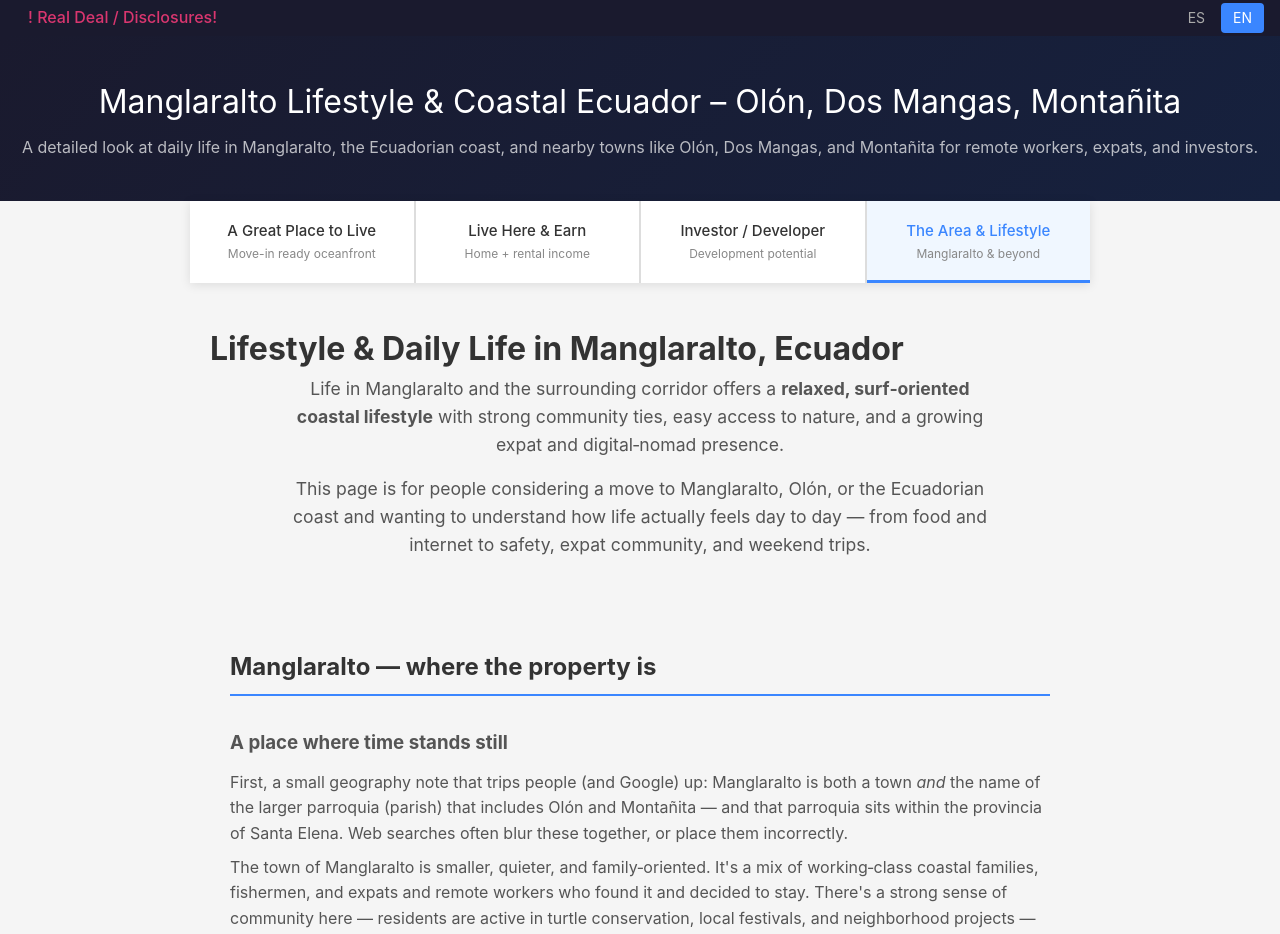
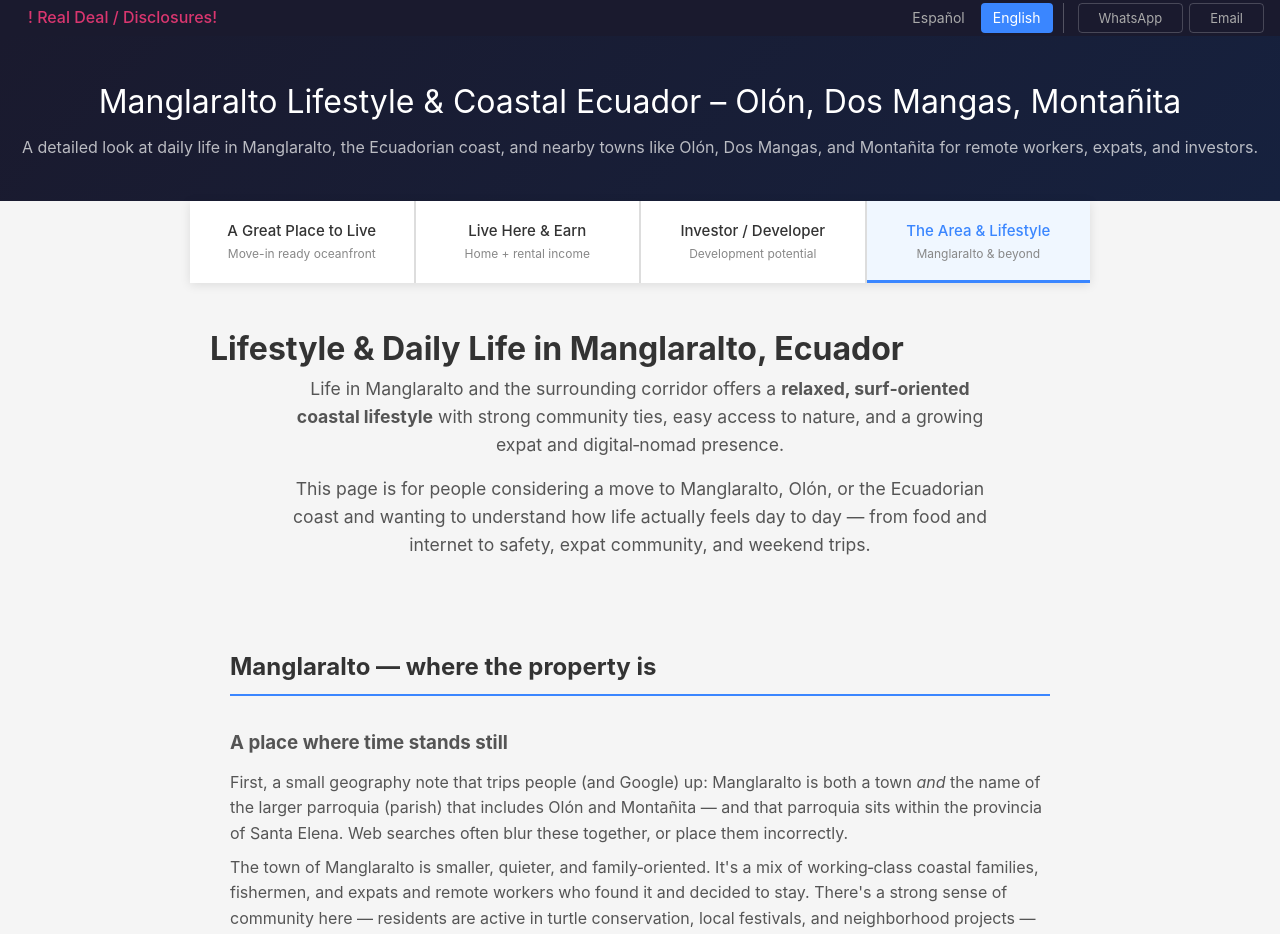
Before and after one commit to almamala/spondylus-tech, a Jekyll site: the page built from lifestyle.html, in a window 1280 px wide and 1400 px high. Shown: the top 934 px of the window. Built offline with Jekyll 4.4.1, drawn with Linux system fonts in a browser that asks for light colours.

Commit message:
Mirror AI optimization to Spanish pages; add WhatsApp/email contact links; desktop lang-bar with Español/English and contact buttons; fix es/ internal links

```diff
--- a/_includes/contact-bar.html
+++ b/_includes/contact-bar.html
@@ -1,4 +1,9 @@
 <nav class="contact-bar" aria-label="Contact">
-  <a href="https://wa.me/593XXXXXXXXX">WhatsApp</a>
-  <a href="mailto:contact@example.com">Email</a>
+  {% if page.lang == 'es' %}
+  <a href="https://wa.me/19712356925?text=He%20revisado%20el%20sitio%20web%20completo%20de%20la%20propiedad%20y%20me%20gustar%C3%ADa%20coordinar%20una%20visita." target="_blank">WhatsApp</a>
+  <a href="mailto:readysteadyco@gmail.com?subject=Brisas%20del%20Mar%20%E2%80%93%20Solicitud%20de%20Visita">Email</a>
+  {% else %}
+  <a href="https://wa.me/19712356925?text=I%27ve%20reviewed%20the%20full%20property%20website%20and%20would%20like%20to%20schedule%20a%20showing." target="_blank">WhatsApp</a>
+  <a href="mailto:readysteadyco@gmail.com?subject=Brisas%20del%20Mar%20%E2%80%93%20Showing%20Request">Email</a>
+  {% endif %}
 </nav>
--- a/_includes/lang-bar.html
+++ b/_includes/lang-bar.html
@@ -8,18 +8,31 @@
        class="transparency-link{% if page.page_id == 'transparency' %} active{% endif %}"
        title="Transparency">! Real Deal / Disclosures! </a>
   {% endif %}
+
+  <div class="lang-bar-right">
     <div class="lang-switcher">
       {% assign es_path = page.page_id | append: '.html' %}
       {% if page.page_id == 'index' %}{% assign es_path = '' %}{% endif %}
       {% if page.page_id == 'transparency' %}{% assign es_path = 'transparencia.html' %}{% endif %}
       <a href="{{ site.baseurl }}/es/{{ es_path }}"
          title="Español"
-       {% if page.lang == 'es' %}class="active"{% endif %}>ES</a>
+         {% if page.lang == 'es' %}class="active"{% endif %}>Español</a>
       {% assign en_path = page.page_id | append: '.html' %}
       {% if page.page_id == 'index' %}{% assign en_path = '' %}{% endif %}
       {% if page.page_id == 'transparencia' %}{% assign en_path = 'transparency.html' %}{% endif %}
       <a href="{{ site.baseurl }}/{{ en_path }}"
          title="English"
-       {% if page.lang == 'en' %}class="active"{% endif %}>EN</a>
+         {% if page.lang == 'en' %}class="active"{% endif %}>English</a>
+    </div>
+
+    <div class="lang-bar-contact">
+      {% if page.lang == 'es' %}
+      <a href="https://wa.me/19712356925?text=He%20revisado%20el%20sitio%20web%20completo%20de%20la%20propiedad%20y%20me%20gustar%C3%ADa%20coordinar%20una%20visita." target="_blank">WhatsApp</a>
+      <a href="mailto:readysteadyco@gmail.com?subject=Brisas%20del%20Mar%20%E2%80%93%20Solicitud%20de%20Visita">Email</a>
+      {% else %}
+      <a href="https://wa.me/19712356925?text=I%27ve%20reviewed%20the%20full%20property%20website%20and%20would%20like%20to%20schedule%20a%20showing." target="_blank">WhatsApp</a>
+      <a href="mailto:readysteadyco@gmail.com?subject=Brisas%20del%20Mar%20%E2%80%93%20Showing%20Request">Email</a>
+      {% endif %}
     </div>
   </div>
+</div>
--- a/assets/css/styles.css
+++ b/assets/css/styles.css
@@ -107,6 +107,17 @@ figcaption {
 
 /* --- Contact Bar (shown via mobile @media) --- */
 .contact-bar {
+  display: none;
+}
+
+/* --- Lang-bar right group: switcher + contact buttons --- */
+.lang-bar-right {
+  display: flex;
+  align-items: center;
+}
+
+/* --- Lang-bar contact links (desktop only, hidden on mobile) --- */
+.lang-bar-contact {
   display: none;
 }
 
@@ -802,6 +813,32 @@ figcaption {
 /* ============ 12. RESPONSIVE — DESKTOP ============ */
 @media (min-width: 901px) {
 
+  /* Lang-bar contact links — visible on desktop, separated from lang switcher */
+  .lang-bar-contact {
+    display: flex;
+    align-items: center;
+    gap: 6px;
+    margin-left: 10px;
+    padding-left: 14px;
+    border-left: 1px solid rgba(255,255,255,0.25);
+  }
+
+  .lang-bar-contact a {
+    color: #aaa;
+    text-decoration: none;
+    padding: 4px 20px;
+    font-size: 13px;
+    border-radius: 4px;
+    border: 1px solid rgba(255,255,255,0.2);
+    transition: color 0.2s, border-color 0.2s;
+  }
+
+  .lang-bar-contact a:hover {
+    color: #fff;
+    border-color: rgba(255,255,255,0.5);
+  }
+
+
   .hero {
     height: 70vh;
     max-height: 600px;
--- a/lifestyle.html
+++ b/lifestyle.html
@@ -313,7 +313,7 @@ body_class: page-lifestyle
             <li>
               <strong>Elias [Last]</strong> — photographer and editor. He was a
               huge help in the photography for the site and he's who I'd call.
-              <a href="https://wa.me/+593XXXXXXXXX" target="_blank">WhatsApp</a>
+              <a href="https://wa.me/593964041529" target="_blank">WhatsApp</a>
             </li>
             <li>
               <strong>Bobby [Last]</strong> — [Company Name], construction and
@@ -321,7 +321,7 @@ body_class: page-lifestyle
               worked with him, he runs an organized operation and takes care of
               his crew — two things that matter a lot when you're hiring in this
               area.
-              <a href="https://wa.me/+593XXXXXXXXX" target="_blank">WhatsApp</a>
+              <a href="https://wa.me/593979488468" target="_blank">WhatsApp</a>
             </li>
             <li>
               <strong>Elizabeth [Last]</strong> — translation, interpretation,
@@ -329,7 +329,7 @@ body_class: page-lifestyle
               useful for everything from paperwork to doctor visits. If you're
               making the move and want someone who is familiar with getting
               things done here, reach out.
-              <a href="https://wa.me/+593XXXXXXXXX" target="_blank">WhatsApp</a>
+              <a href="https://wa.me/593960167393" target="_blank">WhatsApp</a>
             </li>
           </ul>
         </td>
```
Also changed, not shown: es/lifestyle.html (+4 -4 lines). Lines whose indentation alone changed are shown as unchanged.
